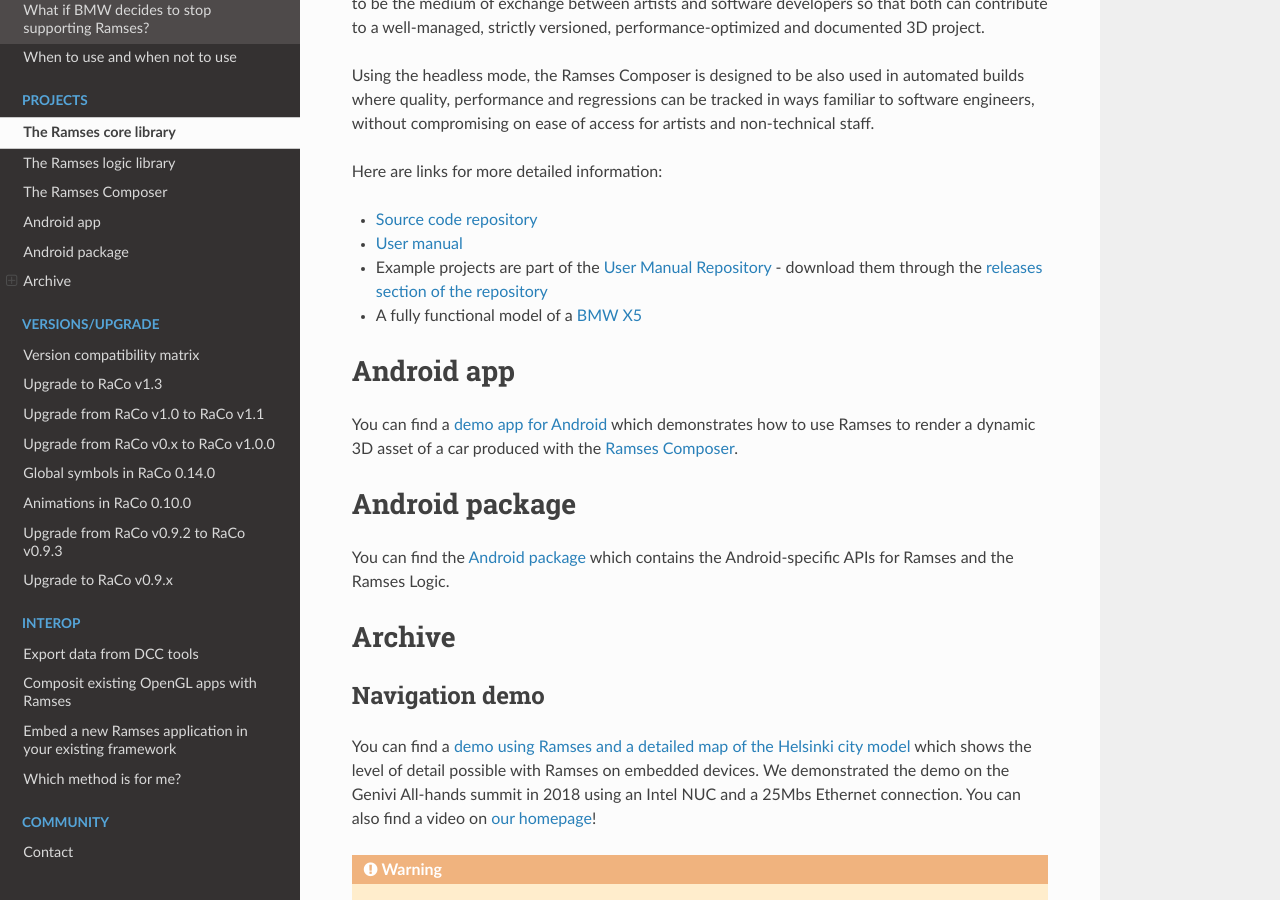
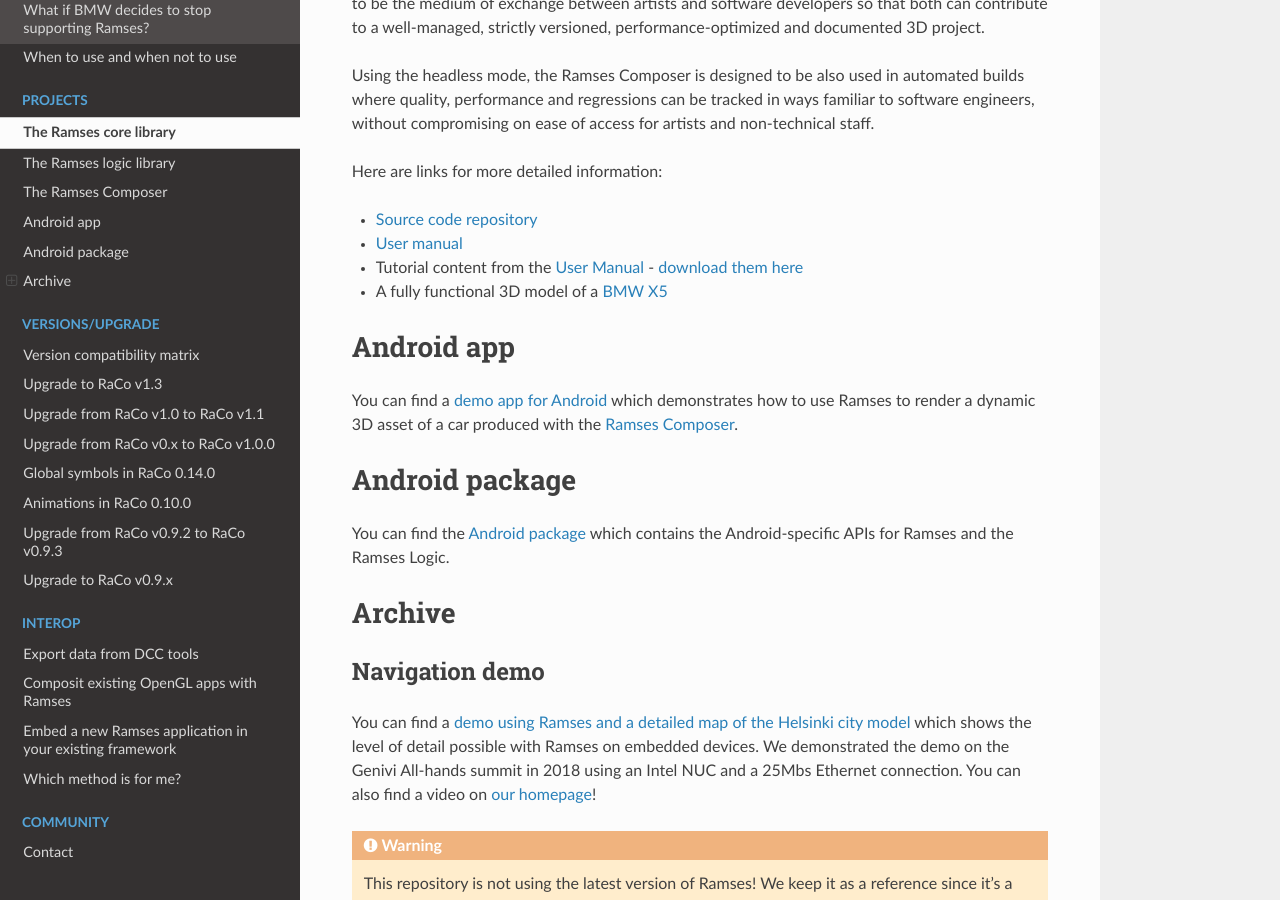
Before and after one commit to COVESA/ramses-sdk, a Sphinx documentation site: the page built from doc/projects.md, in a window 1280 px wide and 900 px high, scrolled down 1130 px. Built offline with Sphinx 7.4.7 and the Read the Docs theme 2.0.0, drawn with Linux system fonts in a browser that asks for light colours.

Commit message:
Fix doc links

```diff
--- a/doc/projects.md
+++ b/doc/projects.md
@@ -46,9 +46,9 @@
 Here are links for more detailed information:
 
 * [Source code repository](https://github.com/bmwcarit/ramses-composer)
-* [User manual](https://github.com/bmwcarit/ramses-composer-docs/)
-* Example projects are part of the [User Manual Repository](https://github.com/bmwcarit/ramses-composer-docs) - download them through the [releases section of the repository](https://github.com/bmwcarit/ramses-composer-docs/releases)
-* A fully functional model of a [BMW X5](https://github.com/bmwcarit/digital-car-3d)
+* [User manual](https://ramses-composer.readthedocs.io/en/latest/)
+* Tutorial content from the [User Manual](https://ramses-composer.readthedocs.io/en/latest/) - [download them here](https://github.com/bmwcarit/ramses-composer-docs/releases/latest)
+* A fully functional 3D model of a [BMW X5](https://github.com/bmwcarit/digital-car-3d/releases/latest)
 
 # Android app
 
```
Also changed, not shown: doc/versions.md (+2 -2 lines).
